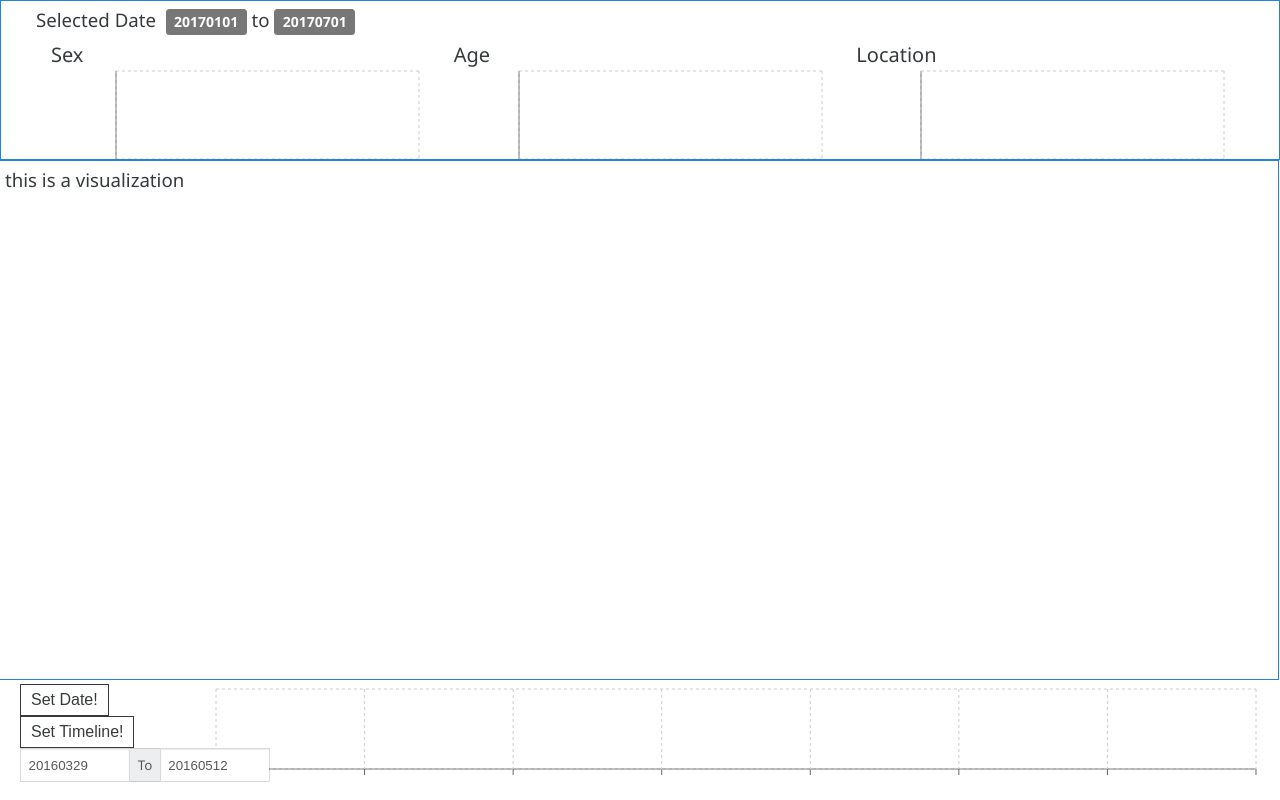
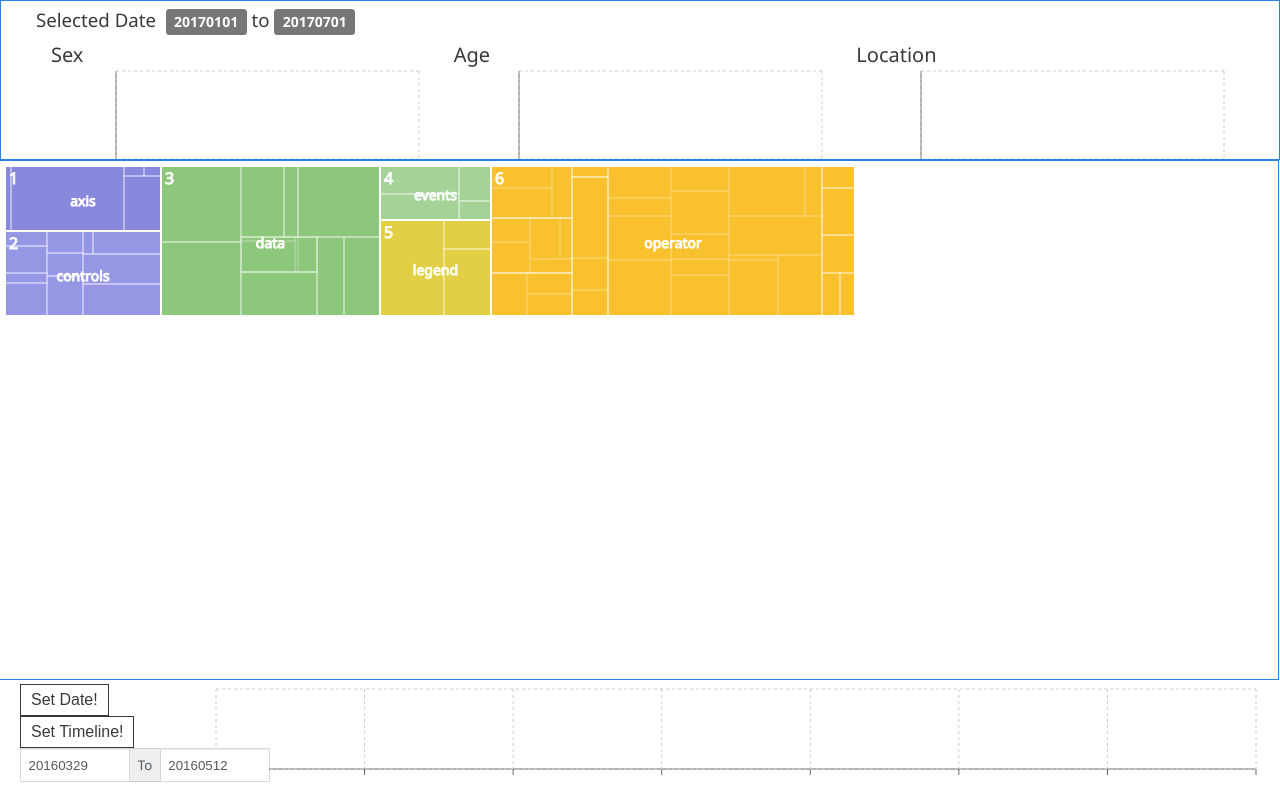
Before and after one commit to tkakar/MEV-MQP, a React (Create React App) app in the folder front-end/: page / in a window 1280 px wide. Built offline with nearby package versions, Linux system fonts and the light colour scheme; no server answers.

Commit message:
temp treemap vis

```diff
--- /dev/null
+++ b/front-end/src/components/visualizations/CustomizedContent.jsx
@@ -0,0 +1,62 @@
+import React, { Component } from 'react';
+
+class CustomizedContent extends Component {
+    static defaultProps = {
+      root: null,
+      depth: null,
+      x: null,
+      y: null,
+      width: null,
+      height: null,
+      index: null,
+      payload: null,
+      colors: null,
+      rank: null,
+      name: null,
+    }
+
+    render = () => (
+      <g>
+        <rect
+          x={this.props.x}
+          y={this.props.y}
+          width={this.props.width}
+          height={this.props.height}
+          style={{
+            fill: this.props.depth < 2 ? this.props.colors[Math.floor(this.props.index)] : 'None',
+            stroke: '#fff',
+            strokeWidth: 2 / (this.props.depth + 1e-10),
+            strokeOpacity: 1 / (this.props.depth + 1e-10),
+          }}
+        />
+        {
+          this.props.depth === 1 ?
+            <text
+              x={this.props.x + this.props.width / 2}
+              y={this.props.y + this.props.height / 2 + 7}
+              textAnchor="middle"
+              fill="#fff"
+              fontSize={14}
+            >
+              {this.props.name}
+            </text>
+            : null
+        }
+        {
+          this.props.depth === 1 ?
+            <text
+              x={this.props.x + 4}
+              y={this.props.y + 18}
+              fill="#fff"
+              fontSize={16}
+              fillOpacity={0.9}
+            >
+              {this.props.index + 1}
+            </text>
+            : null
+        }
+      </g>
+    );
+}
+
+export default CustomizedContent;
--- a/front-end/src/components/visualizations/StackedBarVisualization.css
+++ b/front-end/src/components/visualizations/StackedBarVisualization.css
@@ -1,4 +1,21 @@
+body {
+  margin: 0;
+}
+
+#container {
+  -webkit-box-sizing: border-box;
+  -moz-box-sizing: border-box;
+  box-sizing: border-box;
+  padding: 100px;
+  width: 90vh;
+  height: 150px;
+  background-color: #fff;
+}
+
 #main-visualization {
+  -webkit-box-sizing: border-box;
+  -moz-box-sizing: border-box;
+  box-sizing: border-box;
   width: 100%;
   max-height:65vh;
   height: 100%;
--- a/front-end/src/components/visualizations/StackedBarVisualization.jsx
+++ b/front-end/src/components/visualizations/StackedBarVisualization.jsx
@@ -1,7 +1,9 @@
 import React, { Component } from 'react';
 import PropTypes from 'prop-types';
 import { connect } from 'react-redux';
+import { Treemap, Tooltip } from 'recharts';
 import './StackedBarVisualization.css';
+import CustomizedContent from './CustomizedContent';
 
 class StackedBarVisualization extends Component {
   static propTypes = {
@@ -12,11 +14,155 @@
     things: '',
   }
 
+  data = [
+    {
+      name: 'axis',
+      children: [
+        { name: 'Axes', size: 1302 },
+        { name: 'Axis', size: 24593 },
+        { name: 'AxisGridLine', size: 652 },
+        { name: 'AxisLabel', size: 636 },
+        { name: 'CartesianAxes', size: 6703 },
+      ],
+    },
+    {
+      name: 'controls',
+      children: [
+        { name: 'AnchorControl', size: 2138 },
+        { name: 'ClickControl', size: 3824 },
+        { name: 'Control', size: 1353 },
+        { name: 'ControlList', size: 4665 },
+        { name: 'DragControl', size: 2649 },
+        { name: 'ExpandControl', size: 2832 },
+        { name: 'HoverControl', size: 4896 },
+        { name: 'IControl', size: 763 },
+        { name: 'PanZoomControl', size: 5222 },
+        { name: 'SelectionControl', size: 7862 },
+        { name: 'TooltipControl', size: 8435 },
+      ],
+    },
+    {
+      name: 'data',
+      children: [
+        { name: 'Data', size: 20544 },
+        { name: 'DataList', size: 19788 },
+        { name: 'DataSprite', size: 10349 },
+        { name: 'EdgeSprite', size: 3301 },
+        { name: 'NodeSprite', size: 19382 },
+        {
+          name: 'render',
+          children: [
+            { name: 'ArrowType', size: 698 },
+            { name: 'EdgeRenderer', size: 5569 },
+            { name: 'IRenderer', size: 353 },
+            { name: 'ShapeRenderer', size: 2247 },
+          ],
+        },
+        { name: 'ScaleBinding', size: 11275 },
+        { name: 'Tree', size: 7147 },
+        { name: 'TreeBuilder', size: 9930 },
+      ],
+    },
+    {
+      name: 'events',
+      children: [
+        { name: 'DataEvent', size: 7313 },
+        { name: 'SelectionEvent', size: 6880 },
+        { name: 'TooltipEvent', size: 3701 },
+        { name: 'VisualizationEvent', size: 2117 },
+      ],
+    },
+    {
+      name: 'legend',
+      children: [
+        { name: 'Legend', size: 20859 },
+        { name: 'LegendItem', size: 4614 },
+        { name: 'LegendRange', size: 10530 },
+      ],
+    },
+    {
+      name: 'operator',
+      children: [
+        {
+          name: 'distortion',
+          children: [
+            { name: 'BifocalDistortion', size: 4461 },
+            { name: 'Distortion', size: 6314 },
+            { name: 'FisheyeDistortion', size: 3444 },
+          ],
+        },
+        {
+          name: 'encoder',
+          children: [
+            { name: 'ColorEncoder', size: 3179 },
+            { name: 'Encoder', size: 4060 },
+            { name: 'PropertyEncoder', size: 4138 },
+            { name: 'ShapeEncoder', size: 1690 },
+            { name: 'SizeEncoder', size: 1830 },
+          ],
+        },
+        {
+          name: 'filter',
+          children: [
+            { name: 'FisheyeTreeFilter', size: 5219 },
+            { name: 'GraphDistanceFilter', size: 3165 },
+            { name: 'VisibilityFilter', size: 3509 },
+          ],
+        },
+        { name: 'IOperator', size: 1286 },
+        {
+          name: 'label',
+          children: [
+            { name: 'Labeler', size: 9956 },
+            { name: 'RadialLabeler', size: 3899 },
+            { name: 'StackedAreaLabeler', size: 3202 },
+          ],
+        },
+        {
+          name: 'layout',
+          children: [
+            { name: 'AxisLayout', size: 6725 },
+            { name: 'BundledEdgeRouter', size: 3727 },
+            { name: 'CircleLayout', size: 9317 },
+            { name: 'CirclePackingLayout', size: 12003 },
+            { name: 'DendrogramLayout', size: 4853 },
+            { name: 'ForceDirectedLayout', size: 8411 },
+            { name: 'IcicleTreeLayout', size: 4864 },
+            { name: 'IndentedTreeLayout', size: 3174 },
+            { name: 'Layout', size: 7881 },
+            { name: 'NodeLinkTreeLayout', size: 12870 },
+            { name: 'PieLayout', size: 2728 },
+            { name: 'RadialTreeLayout', size: 12348 },
+            { name: 'RandomLayout', size: 870 },
+            { name: 'StackedAreaLayout', size: 9121 },
+            { name: 'TreeMapLayout', size: 9191 },
+          ],
+        },
+        { name: 'Operator', size: 2490 },
+        { name: 'OperatorList', size: 5248 },
+        { name: 'OperatorSequence', size: 4190 },
+        { name: 'OperatorSwitch', size: 2581 },
+        { name: 'SortOperator', size: 2023 },
+      ],
+    },
+  ];
+
+  COLORS = (['#8889DD', '#9597E4', '#8DC77B', '#A5D297', '#E2CF45', '#F8C12D']);
+
   render = () => (
     <div id="main-visualization" >
-      this is a visualization
-      <br />
-      {this.props.things}
+      <Treemap
+        width={850}
+        height={150}
+        data={this.data}
+        dataKey="size"
+        ratio={4 / 3}
+        stroke="#fff"
+        fill="#8884d8"
+        content={<CustomizedContent colors={this.COLORS} />}>
+        <Tooltip />
+      </Treemap>
+      <p> {this.props.things} </p>
     </div>
   )
 }
```
